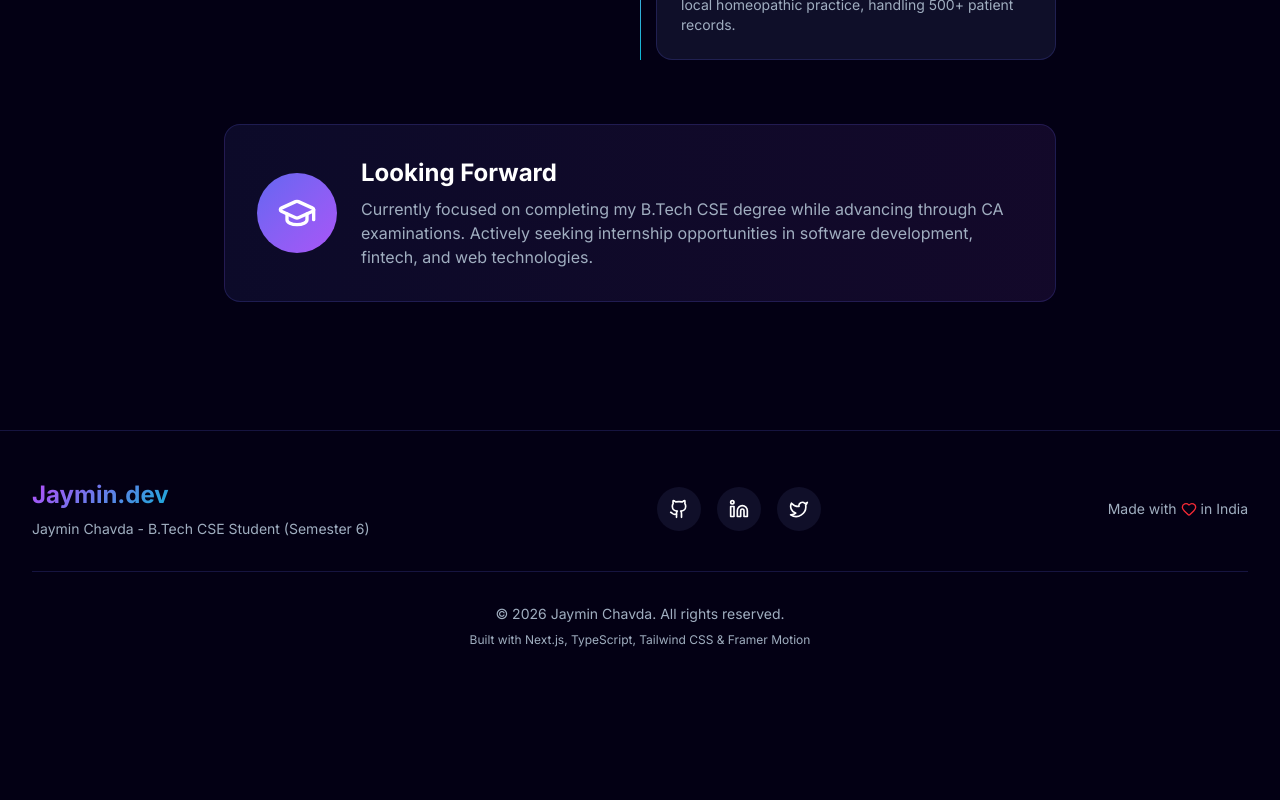
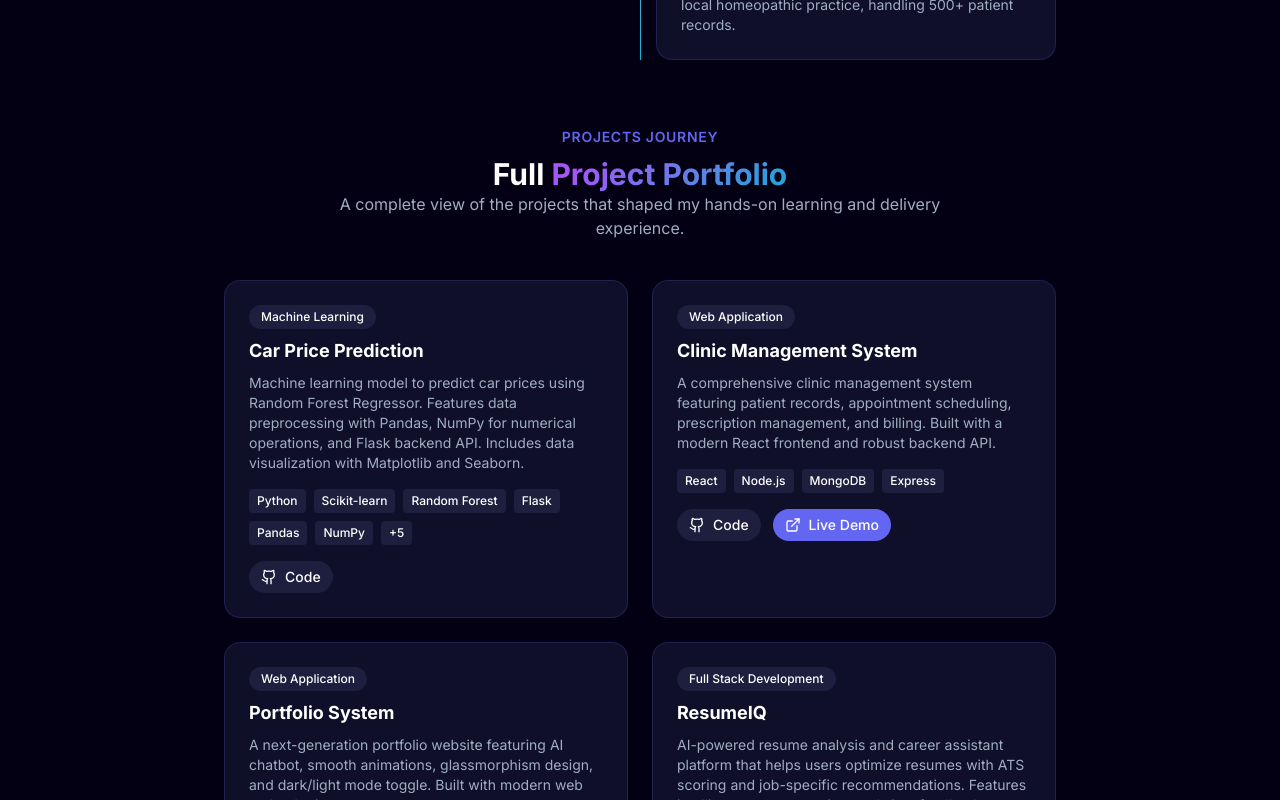
Before and after one commit to jaymin-2901/portfolio, a Next.js app: page /experience in a window 1280 px wide. Shown: the part 1360-2160 px from the top of the page. Before the commit the page ends 2056 px from the top, so only its background shows below. Built offline with nearby package versions, Linux system fonts and the light colour scheme.

Commit message:
Add projects journey to experience page

```diff
--- a/src/app/experience/ExperiencePageClient.tsx
+++ b/src/app/experience/ExperiencePageClient.tsx
@@ -1,8 +1,8 @@
 "use client";
 
 import { motion } from "framer-motion";
-import { GraduationCap, Briefcase, Rocket } from "lucide-react";
-import { timeline } from "@/lib/constants";
+import { GraduationCap, Briefcase, Rocket, Github, ExternalLink } from "lucide-react";
+import { projects, timeline } from "@/lib/constants";
 import { cn } from "@/lib/utils";
 
 const typeIcons = {
@@ -98,6 +98,83 @@ export default function ExperiencePageClient() {
         </div>
 
         <motion.div
+          initial={{ opacity: 0, y: 30 }}
+          whileInView={{ opacity: 1, y: 0 }}
+          viewport={{ once: true }}
+          className="mt-12 sm:mt-16"
+        >
+          <div className="text-center mb-8 sm:mb-10">
+            <span className="text-[var(--primary)] font-semibold tracking-wider uppercase text-xs sm:text-sm">Projects Journey</span>
+            <h2 className="text-2xl sm:text-3xl font-bold mt-2">
+              Full <span className="gradient-text">Project Portfolio</span>
+            </h2>
+            <p className="text-sm sm:text-base text-[var(--foreground-muted)] max-w-2xl mx-auto px-4">
+              A complete view of the projects that shaped my hands-on learning and delivery experience.
+            </p>
+          </div>
+
+          <div className="grid sm:grid-cols-2 gap-4 sm:gap-6">
+            {projects.map((project) => (
+              <div
+                key={`${project.id}-${project.title}`}
+                className="rounded-2xl bg-[var(--card)] border border-[var(--border)] p-4 sm:p-6 hover:border-[var(--primary)]/50 transition-colors"
+              >
+                <div className="flex flex-wrap items-center gap-2 mb-2">
+                  <span className="px-2 sm:px-3 py-0.5 sm:py-1 rounded-full bg-[var(--muted)] text-xs font-medium">
+                    {project.category}
+                  </span>
+                </div>
+                <h3 className="text-base sm:text-lg font-bold mb-2">
+                  {project.title}
+                </h3>
+                <p className="text-xs sm:text-sm text-[var(--foreground-muted)] mb-3 sm:mb-4">
+                  {project.description}
+                </p>
+                <div className="flex flex-wrap gap-1.5 sm:gap-2 mb-3 sm:mb-4">
+                  {project.tech.slice(0, 6).map((tech) => (
+                    <span
+                      key={`${project.id}-${tech}`}
+                      className="px-2 py-0.5 sm:py-1 rounded bg-[var(--muted)] text-xs font-medium"
+                    >
+                      {tech}
+                    </span>
+                  ))}
+                  {project.tech.length > 6 && (
+                    <span className="px-2 py-0.5 sm:py-1 rounded bg-[var(--muted)] text-xs font-medium">
+                      +{project.tech.length - 6}
+                    </span>
+                  )}
+                </div>
+                <div className="flex gap-2 sm:gap-3">
+                  {project.github && (
+                    <a
+                      href={project.github}
+                      target="_blank"
+                      rel="noopener noreferrer"
+                      className="flex items-center gap-2 px-3 py-1.5 rounded-lg bg-[var(--muted)] hover:bg-[var(--primary)] text-xs sm:text-sm font-medium transition-colors"
+                    >
+                      <Github className="w-4 h-4" />
+                      Code
+                    </a>
+                  )}
+                  {project.live && (
+                    <a
+                      href={project.live}
+                      target="_blank"
+                      rel="noopener noreferrer"
+                      className="flex items-center gap-2 px-3 py-1.5 rounded-lg bg-[var(--primary)] hover:bg-[var(--secondary)] text-white text-xs sm:text-sm font-medium transition-colors"
+                    >
+                      <ExternalLink className="w-4 h-4" />
+                      Live Demo
+                    </a>
+                  )}
+                </div>
+              </div>
+            ))}
+          </div>
+        </motion.div>
+
+        <motion.div
           initial={{ opacity: 0, y: 40 }}
           whileInView={{ opacity: 1, y: 0 }}
           viewport={{ once: true }}
```
